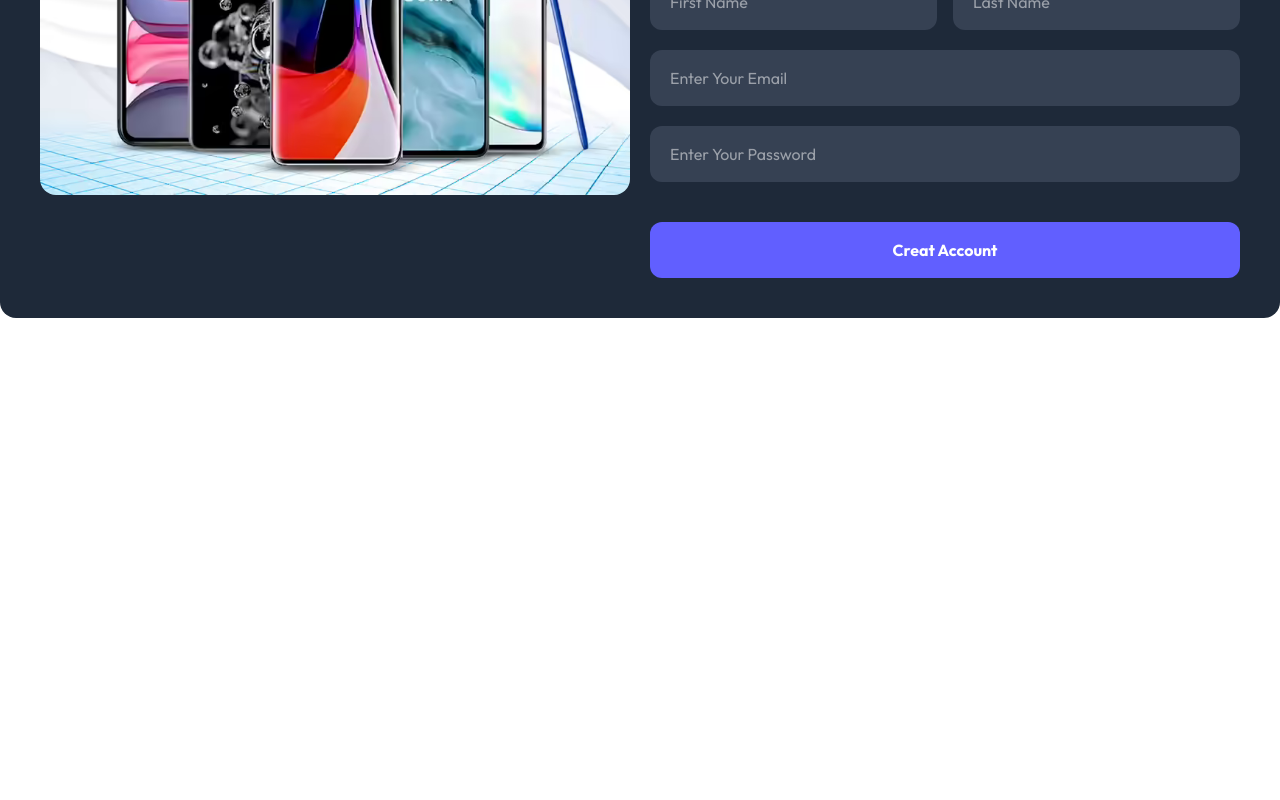
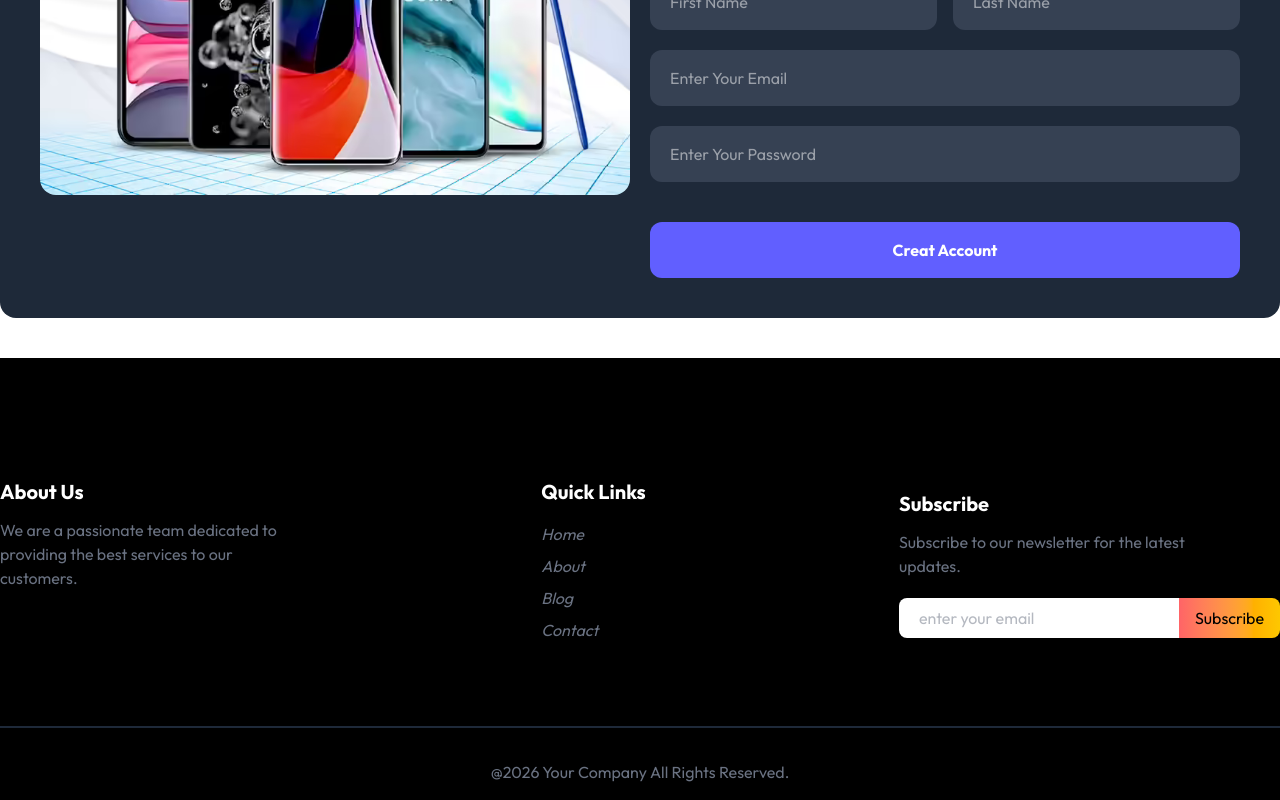
Before and after one commit to jahiddeveloper/Mobile-Shop, a React (Vite) app: page / in a window 1280 px wide. Shown: the part 3419-4219 px from the top of the page. Before the commit the page ends 3737 px from the top, so only its background shows below. Built offline with nearby package versions, Linux system fonts and the light colour scheme.

Commit message:
Footer section compleat

```diff
--- a/src/App.jsx
+++ b/src/App.jsx
@@ -4,6 +4,7 @@ import AvailableMobile from "./Componenet/AvailableMobile/AvailableMobile";
 import Hero from "./Componenet/Hero/Hero";
 import Navbar from "./Componenet/Navbar/Navbar";
 import Login from "./Componenet/LoginForm/Login";
+import Footer from "./Componenet/Footer/Footer";
 
 let fetchMobile = fetch("/Mobile.json").then((res) => res.json());
 
@@ -16,6 +17,7 @@ function App() {
         <AvailableMobile fetchMobile={fetchMobile}></AvailableMobile>
       </Suspense>
       <Login></Login>
+      <Footer></Footer>
     </>
   );
 }
--- /dev/null
+++ b/src/Componenet/Footer/Footer.jsx
@@ -0,0 +1,59 @@
+import React from "react";
+
+const Footer = () => {
+  return (
+    <div className="mt-10 flex flex-col bg-black text-white">
+      <div className="py-20">
+        <div className="flex flex-col md:flex-row justify-between container mx-auto mt-10">
+          <div className="text-center md:text-left">
+            <h3 className="text-xl font-bold">About Us</h3>
+            <p className="md:w-72 mt-3 text-gray-500">
+              We are a passionate team dedicated to providing the best services
+              to our customers.
+            </p>
+          </div>
+          <div className="text-center md:text-left mt-3 md:mt-0">
+            <h3 className="text-xl font-bold">Quick Links</h3>
+            <div className="flex flex-col leading-8 mt-3 text-gray-500">
+              <a href="home">
+                <i>Home</i>
+              </a>
+              <a href="about">
+                <i>About</i>
+              </a>
+              <a href="blog">
+                <i>Blog</i>
+              </a>
+              <a href="contact">
+                <i>Contact</i>
+              </a>
+            </div>
+          </div>
+          <div className="text-center md:text-left mt-3">
+            <h3 className="text-xl font-bold">Subscribe</h3>
+            <p className="text-gray-500 md:w-75 mt-3">
+              Subscribe to our newsletter for the latest updates.
+            </p>
+            <div>
+              <input
+                className="mt-5 pl-5 py-2 bg-white text-gray-500 w-70 rounded-l-lg outline-0"
+                type="email"
+                placeholder="enter your email"
+              />
+              <button className="bg-gradient-to-l from-yellow-400 to-red-400 cursor-pointer py-2 px-4 text-black rounded-r-lg">
+                Subscribe
+              </button>
+            </div>
+          </div>
+        </div>
+      </div>
+      <div className="py-4 border-t-2 border-gray-800">
+        <p className="text-center mt-4 text-gray-500">
+          @2026 Your Company All Rights Reserved.
+        </p>
+      </div>
+    </div>
+  );
+};
+
+export default Footer;
```
